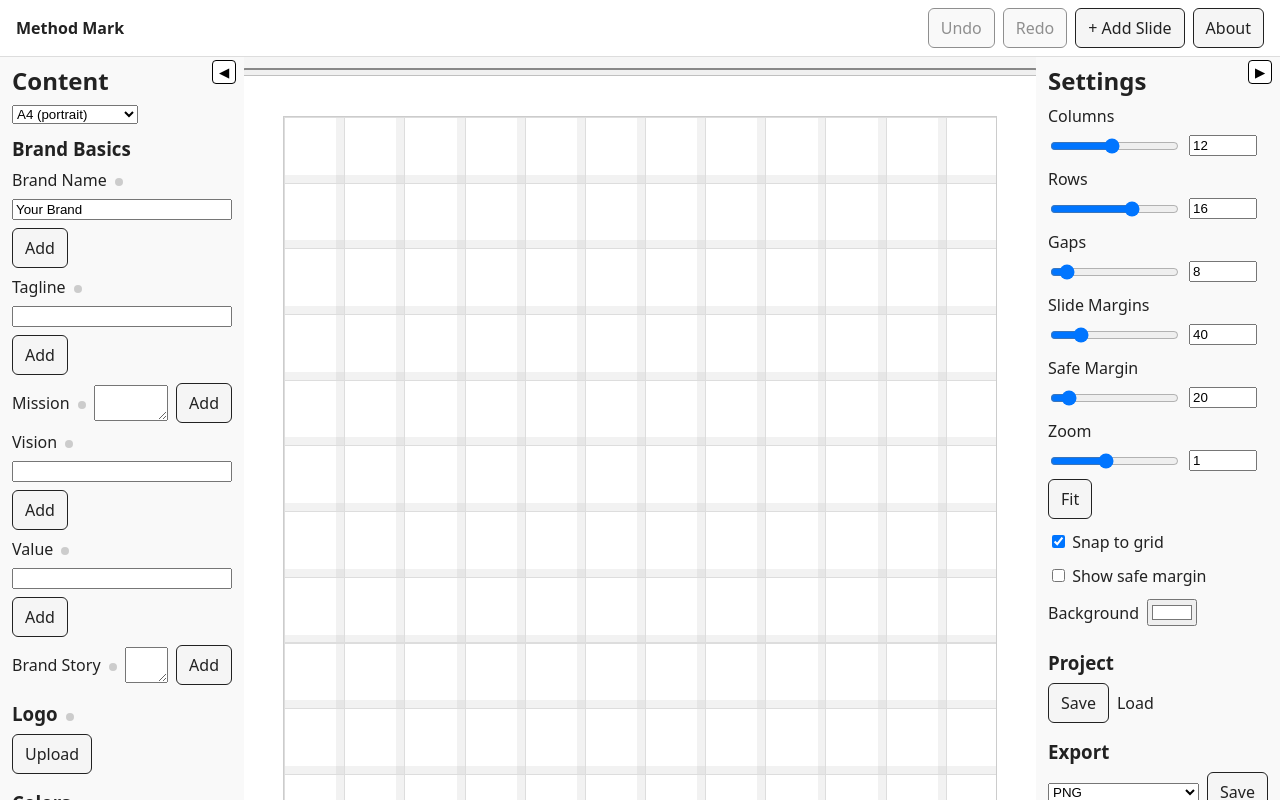
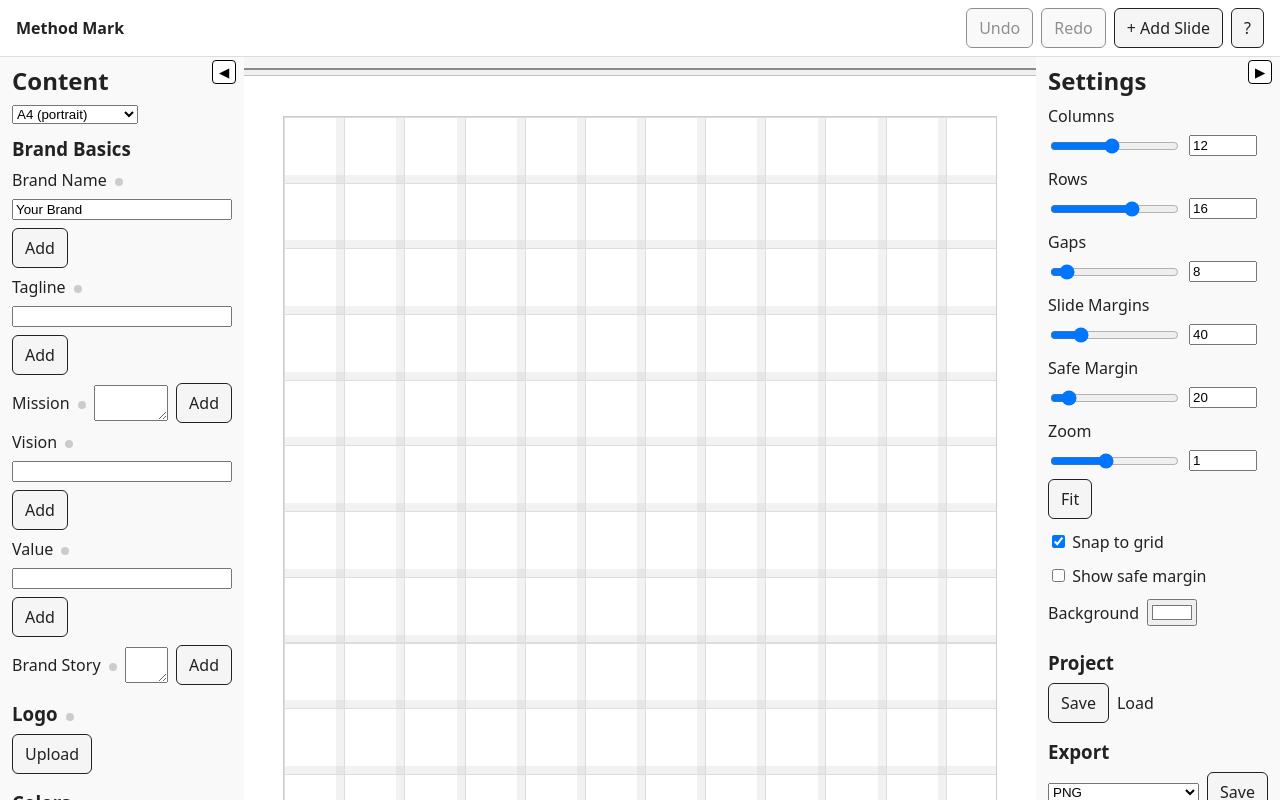
Before and after one commit to kngzero/Method-Mark, a React (Vite) app: page / in a window 1280 px wide. Shown: the top 800 px of the page. Built offline with nearby package versions, Linux system fonts and the light colour scheme.

Commit message:
Add about dropdown

```diff
--- a/src/App.jsx
+++ b/src/App.jsx
@@ -5,6 +5,7 @@ import { BLOCK_TYPES } from './constants.js'
 import html2canvas from 'html2canvas'
 import jsPDF from 'jspdf'
 import { GRID_PRESETS, computeGrid } from './utils/grid.js'
+import pkg from '../package.json' assert { type: 'json' };
 
 function StatusDot({ done }) {
   return <span className={`statusDot${done ? ' done' : ''}`} />;
@@ -55,6 +56,7 @@ export default function App() {
   const [backgroundColor, setBackgroundColor] = React.useState('#ffffff');
   const [exportFormat, setExportFormat] = React.useState('png');
   const [zoom, setZoom] = React.useState(1);
+  const [showAbout, setShowAbout] = React.useState(false);
   // History stack for undo/redo
   const history = React.useRef([]);
   const future = React.useRef([]);
@@ -431,7 +433,17 @@ export default function App() {
               <Button onClick={undo} disabled={history.current.length <= 1}>Undo</Button>
               <Button onClick={redo} disabled={future.current.length === 0}>Redo</Button>
               <Button onClick={addSlide}>+ Add Slide</Button>
-              <Button onClick={()=>alert('Method Mark')}>About</Button>
+              <div style={{ position: 'relative' }}>
+                <Button onClick={() => setShowAbout(!showAbout)}>?</Button>
+                {showAbout && (
+                  <div className="headerDropdown aboutDropdown">
+                    <p><strong>App Name:</strong> Method Mark</p>
+                    <p><strong>Description:</strong> A lightweight React app to assemble brand boards and export a multi-page PDF in A4 or 16×9.</p>
+                    <p><strong>Created by:</strong> <a href="https://methodlab.ca" target="_blank" rel="noopener noreferrer">Method Lab</a></p>
+                    <p><strong>Version:</strong> {pkg.version}</p>
+                  </div>
+                )}
+              </div>
             </div>
           </header>
         <div className={`workspace responsive${leftOpen ? ' left-open' : ''}${rightOpen ? ' right-open' : ''}`}>
--- a/src/styles/global.css
+++ b/src/styles/global.css
@@ -2,6 +2,9 @@ html, body, #root { height: 100%; margin: 0; }
 body { font-family: var(--font-sans); background: var(--color-bg); color: var(--color-text); }
 .header { position:fixed; top:0; left:0; right:0; background:#fff; border-bottom:1px solid #ddd; display:flex; justify-content:space-between; align-items:center; padding:8px 16px; z-index:60; }
 .headerDropdown { position:absolute; z-index:50; }
+.aboutDropdown { top:100%; right:0; background:#fff; border:1px solid #ddd; padding:8px 12px; width:260px; font-size:14px; }
+.aboutDropdown p { margin:0 0 4px; }
+.aboutDropdown p:last-child { margin-bottom:0; }
 .workspace { display:flex; height:calc(100% - 52px); margin-top:52px; box-sizing:border-box; padding-left:var(--spacing-xl); padding-right:var(--spacing-xl); }
 .workspace.left-open { padding-left:var(--side-width); }
 .workspace.right-open { padding-right:var(--side-width); }
```
